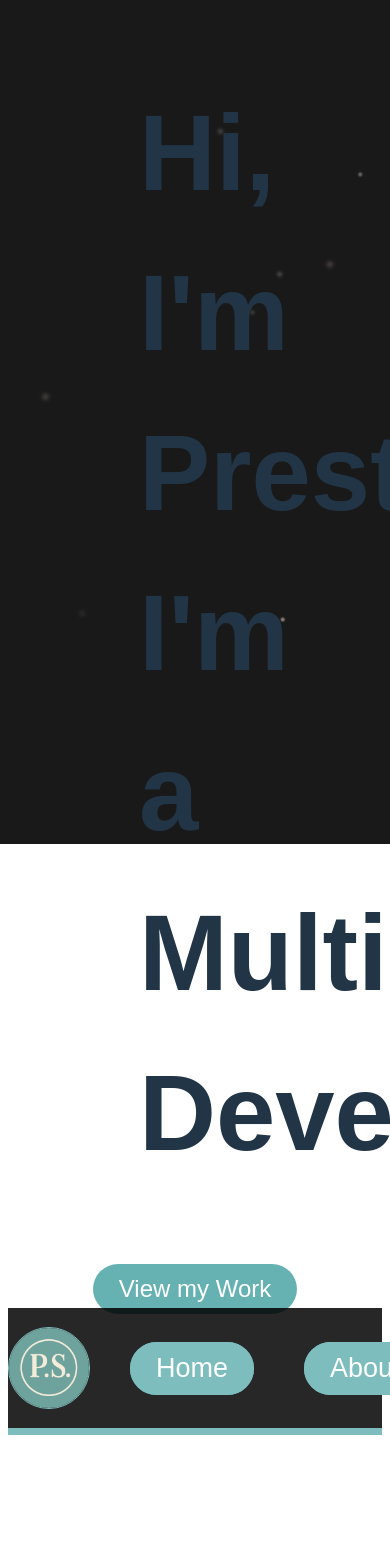
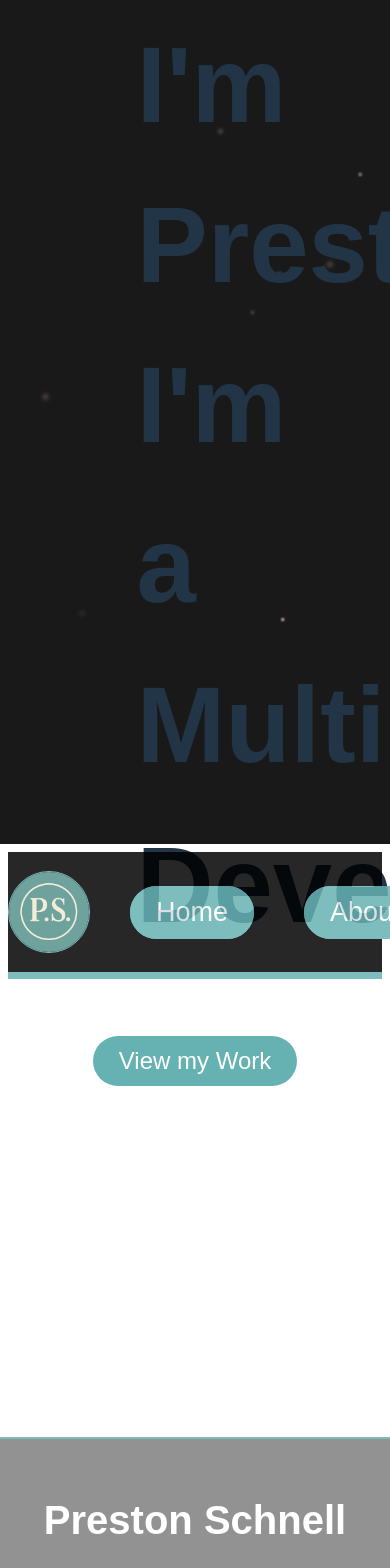
Before and after one commit to prestonschnell/Portfolio_App, a React (Vite) app: page / in a window 390 px wide. Shown: the top 1568 px of the page. Built offline with nearby package versions, Linux system fonts and the light colour scheme; a web font is replaced by a local one.

Commit message:
Optimizing for responsiveness.

```diff
--- a/package.json
+++ b/package.json
@@ -3,7 +3,7 @@
   "private": true,
   "version": "0.0.0",
   "type": "module",
-  "homepage": "https://prestonschnell.github.io/Coding-Projects/",
+  "homepage": "https://prestonschnell.github.io/Portfolio_App",
   "scripts": {
     "predeploy": "npm run build",
     "deploy": "gh-pages -d dist",
--- a/src/components/Contact.css
+++ b/src/components/Contact.css
@@ -3,7 +3,9 @@
     flex-direction: column;
     justify-content: center;
     align-items: center;
+    max-height: 100vh;
     height: 500px;
+    max-width: 100vw;
     width: 100%;
     background-color: black;
     color: white;
@@ -15,13 +17,16 @@
 }
 
 .form-container {
+    max-height: 100vh;
+    max-width: 100vw;
     height: 500px;
     width: 500px;
 }
 
 .form-container button {
-    max-height: 50px;
-    max-width: 100px;
+    max-height: 100vh;
+    max-width: 100vw;
+    width: 25%;
     margin: 20px 0px;
     display: flex;
     justify-content: center;
@@ -40,18 +45,19 @@
 }
 
 .icons img {
-    max-width: 30px;
+    max-width: 100%;
+    width: 30px;
 }
 
 .icons {
     display: flex;
     align-items: center;
-    justify-content: center;
-    gap: 20px;
+    gap: 1vw;
 }
 
 .icons-container {
     width: 100%;
+    max-width: 100vw;
     display: flex;
     justify-content: center;
     align-items: center;
@@ -60,8 +66,9 @@
 }
 
 .back-container {
+    max-height: 100vh;
     height: 200px;
-    width: 100%;
+    max-width: 100vw;
     display: flex;
     justify-content: center;
     align-items: center;
--- a/src/components/Headers.css
+++ b/src/components/Headers.css
@@ -2,12 +2,12 @@
     display:flex;
     justify-content: center;
     align-items: center;
-    height: 50px;
-    width: 100%;
+    max-height: 50vh;
+    width: 100vw;
     color: white;
-    font-size: 25px;
+    font-size: 25pt;
     /* border: 2px solid white; */
-    padding: 100px 0px 50px 0px;
+    /* padding: 100px 0px 50px 0px; */
     animation: appear linear;
     animation-timeline: view();
     animation-range: entry 10% cover 40%;
@@ -25,7 +25,8 @@
 }
 
 .headers-box {
-    height: 100%;
+    max-height: 100vh;
+    max-width: 100vw;
     width: 500px;
     display: flex;
     justify-content: center;
--- a/src/components/Projects.css
+++ b/src/components/Projects.css
@@ -1,7 +1,10 @@
 .projects-container {
-height: 1000px;
+max-height: 100vh;
+height: 100%;
+max-width: 100vw;
 width: 100%;
 display: flex;
+/* flex-wrap: wrap; */
 flex-direction: row;
 justify-content: space-evenly;
 animation: appear linear;
@@ -9,6 +12,7 @@ animation-timeline: view();
 animation-range: entry 0% cover 30%;
 /* border: 2px solid black; */
 margin-top: 100px;
+margin-bottom: 200px;
 
 }
 
@@ -24,7 +28,7 @@ margin-top: 100px;
 }
 
 .image-container img {
-max-width: 1200px;
+max-width: 1200vw;
 border: 2px solid #444952;
 border-radius: 50px;
 }
--- a/src/components/hero.css
+++ b/src/components/hero.css
@@ -1,5 +1,7 @@
 .hero-container {
-    height: 1300px;
+    max-height: 100vh;
+    height: 1280px;
+    max-width: 100vw;
     width: 100%;
     /* background-image: url(background2.jpg); */
     background-size: 100vw 100vh;
@@ -11,6 +13,6 @@
 }
 
 #hero-header {
-    max-width: 30%;
+    max-width: 30vw;
     font-size: 80pt;
 }
--- a/vite.config.js
+++ b/vite.config.js
@@ -3,6 +3,6 @@ import react from '@vitejs/plugin-react-swc'
 
 // https://vite.dev/config/
 export default defineConfig({
-  base: '/Coding-Projects/',
+  base: '/Portfolio_App/',
   plugins: [react()],
 });
```
